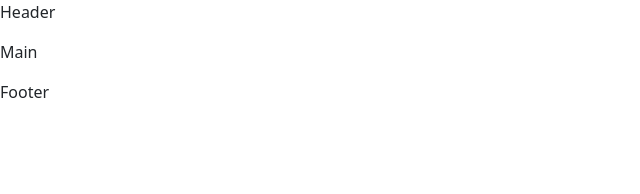
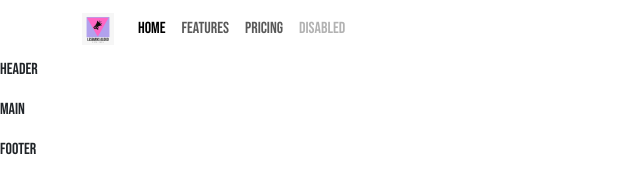
Before and after one commit to Di-Winn/milestone-one-lesbians-aloud, a plain HTML site: page index.html in a window 1280 px wide. Shown: the whole page, without its empty margins (0-640 px from the left). Drawn offline with nearby package versions, Linux system fonts and the light colour scheme; a web font is replaced by a local one.

Commit message:
Started navbar and custom css

```diff
--- /dev/null
+++ b/assets/css/style.css
@@ -0,0 +1,12 @@
+/* Google Fonts Import */
+
+@import url('https://fonts.googleapis.com/css2?family=Bebas+Neue&family=Inter:ital,opsz,wght@0,14..32,100..900;1,14..32,100..900&family=Lato:ital,wght@0,100;0,300;0,400;0,700;0,900;1,100;1,300;1,400;1,700;1,900&family=Macondo&family=Oswald:wght@200..700&display=swap');
+
+/* Global styles */
+
+body {
+    min-height: 100vh;
+    display: flex;
+    flex-direction: column;
+    font-family: 'Bebas Neue', sans-serif;
+}
--- a/index.html
+++ b/index.html
@@ -26,8 +26,35 @@
     <link rel="icon" type="image/png" sizes="16x16" href="assets/images/favicon-16x16.png">
     <link rel="manifest" href="assets/images/site.webmanifest">
 
+    <!-- Custom CSS -->
+    <link rel="stylesheet" href="assets/css/style.css">
+
 </head>
-<body>
+<body class="d-flex flex-column min-vh-100">
+
+    <!-- Navigation -->
+
+    <nav id="navbar" class="navbar navbar-expand-lg">
+        <div class="container">
+            <a class="navbar-brand" href="index.html"><img src="assets/images/favicon-32x32.png"
+                alt="Lesbians Aloud Logo" class="logo">
+            </a>
+            <button class="navbar-toggler" type="button" data-bs-toggle="collapse" data-bs-target="#navbarNavAltMarkup"
+            aria-controls="navbarNavAltMarkup" aria-expanded="false" aria-label="Toggle navigation">
+            <span class="navbar-toggler-icon"></span>
+            </button>
+            <div class="collapse navbar-collapse" id="navbarNavAltMarkup">
+            <div class="navbar-nav">
+                <a class="nav-link active" aria-current="page" href="#">Home</a>
+                <a class="nav-link" href="#">Features</a>
+                <a class="nav-link" href="#">Pricing</a>
+                <a class="nav-link disabled" aria-disabled="true">Disabled</a>
+            </div>
+            </div>
+        </div>
+    </nav>
+
+
 
     <!-- Main layout placeholders added-->
 
```
